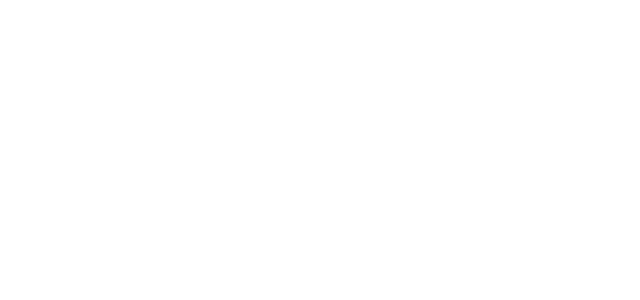
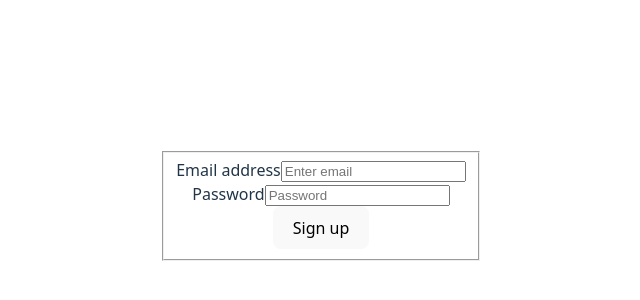
Before and after one commit to myaOlaye/Events-Platform, a React (Vite) app in the folder FE/: page /login in a window 1280 px wide. Before the commit this address had no page. Shown: the part 194-494 px from the top of the page, without its empty margins (319-959 px from the left). Built offline with nearby package versions, Linux system fonts and the light colour scheme; the HTML template or start-up script is replaced by a standard one.

Commit message:
Create login front end

```diff
--- a/FE/src/App.jsx
+++ b/FE/src/App.jsx
@@ -1,6 +1,7 @@
 import "./App.css";
 import EventSearch from "./components/eventSearch";
 import Signup from "./components/Signup";
+import Login from "./components/Login";
 import { Routes, Route } from "react-router-dom";
 
 function App() {
@@ -9,7 +10,9 @@ function App() {
       {/* <Header /> */}
       <Routes>
         {/* <Route path="/*" element={<ErrorPage path={"path"} />}></Route> */}
-        <Route path="/" element={<Signup />}></Route>
+        <Route path="/signup" element={<Signup />}></Route>
+        <Route path="/login" element={<Login />}></Route>
+        <Route path="/" element={<EventSearch />}></Route>
       </Routes>
     </>
   );
--- a/FE/src/api.js
+++ b/FE/src/api.js
@@ -5,17 +5,23 @@ const api = axios.create({
 });
 
 export const getEvents = () => {
-  return api.get(`/events`).then(({ data: { events } }) => {
-    return events;
+  return api
+    .get(`/events`, {
+      withCredentials: true,
+    })
+    .then(({ data: { events } }) => {
+      return events;
+    });
+};
+
+export const signupUser = (reqBody) => {
+  return api.post(`/users/signup`, reqBody).then(({ data: { user } }) => {
+    return user;
   });
 };
 
-export const signUpUser = (reqBody) => {
-  return api
-    .post(`/users/signup`, reqBody, {
-      withCredentials: true,
-    })
-    .then(({ data: { user } }) => {
-      return user;
-    });
+export const loginUser = (reqBody) => {
+  return api.post(`/users/login`, reqBody).then(({ data: { userData } }) => {
+    return userData;
+  });
 };
--- /dev/null
+++ b/FE/src/components/Login.jsx
@@ -0,0 +1,114 @@
+import React, { useState } from "react";
+import { useNavigate } from "react-router-dom";
+import Form from "react-bootstrap/Form";
+import { Button, Row, Col } from "react-bootstrap";
+import { isValidEmail } from "../utilities/formValidationFunctions";
+import { loginUser } from "../api";
+
+const Login = () => {
+  const [loginFormData, setLoginFormData] = useState({
+    email: "",
+    password: "",
+  });
+  const [formErrors, setFormErrors] = useState({ email: "", password: "" });
+  const [loading, setLoading] = useState(false);
+  const [loginError, setLoginError] = useState("");
+
+  const navigate = useNavigate();
+
+  const handleChange = (e) => {
+    const { name, value } = e.target;
+    setLoginFormData({ ...loginFormData, [name]: value });
+  };
+
+  const validateFormInputs = () => {
+    let hasError = false;
+
+    for (const [key, value] of Object.entries(loginFormData)) {
+      if (!value.trim()) {
+        setFormErrors((currErrors) => {
+          return { ...currErrors, [key]: `Please enter your ${key}` };
+        });
+        hasError = true;
+      } else
+        setFormErrors((currErrors) => {
+          return { ...currErrors, [key]: `` };
+        });
+    }
+
+    if (!isValidEmail(loginFormData.email)) {
+      setFormErrors((currErrors) => {
+        return { ...currErrors, email: `Please enter a valid email address` };
+      });
+      hasError = true;
+    } else
+      setFormErrors((currErrors) => {
+        return { ...currErrors, email: `` };
+      });
+
+    return !hasError;
+  };
+
+  const handleSubmit = (e) => {
+    e.preventDefault();
+
+    const isValid = validateFormInputs();
+    if (!isValid) return;
+
+    setLoading(true);
+
+    const reqBody = {
+      email: loginFormData.email,
+      password: loginFormData.password,
+    };
+
+    loginUser(reqBody)
+      .then((userData) => {
+        console.log(userData);
+        navigate("/");
+      })
+      .catch((err) => {
+        console.log(err);
+        if (err.status === 500) {
+          setLoginError("Login failed. Please try again later.");
+        }
+      });
+  };
+
+  return (
+    <Form onSubmit={handleSubmit}>
+      <fieldset>
+        <Form.Group className="mb-3" controlId="formGroupEmail">
+          <Form.Label>Email address</Form.Label>
+          <Form.Control
+            type="email"
+            placeholder="Enter email"
+            name="email"
+            value={loginFormData.email}
+            onChange={handleChange}
+          />
+          {formErrors.email}
+        </Form.Group>
+        <Form.Group className="mb-3" controlId="formGroupPassword">
+          <Form.Label>Password</Form.Label>
+          <Form.Control
+            type="password"
+            placeholder="Password"
+            name="password"
+            value={loginFormData.password}
+            onChange={handleChange}
+          />
+          {formErrors.password}
+        </Form.Group>
+        <Form.Group as={Row} className="mb-3">
+          <Col sm={{ span: 10, offset: 2 }}>
+            <Button type="submit">Sign up</Button>
+          </Col>
+        </Form.Group>
+      </fieldset>
+      {loginError && <p>{loginError}</p>}
+    </Form>
+  );
+};
+
+export default Login;
--- a/FE/src/components/Signup.jsx
+++ b/FE/src/components/Signup.jsx
@@ -2,12 +2,13 @@ import React, { useReducer } from "react";
 import Form from "react-bootstrap/Form";
 import { Row, Col, Button } from "react-bootstrap";
 import signupReducer from "../reducers/signupReducer";
+import { useNavigate } from "react-router-dom";
 import {
   formatFieldName,
   isValidEmail,
   isStrongPassword,
 } from "../utilities/formValidationFunctions";
-import { signUpUser } from "../api";
+import { signupUser } from "../api";
 
 const initialState = {
   formInputs: {
@@ -29,6 +30,7 @@ const initialState = {
 
 const Signup = () => {
   const [state, dispatch] = useReducer(signupReducer, initialState);
+  const navigate = useNavigate();
 
   const handleChange = (e) => {
     dispatch({
@@ -110,10 +112,11 @@ const Signup = () => {
     };
     // signup api request and catch block that sets signup error
 
-    signUpUser(reqBody)
+    signupUser(reqBody)
       .then((user) => {
         console.log(user);
         //need to do something here that would set loading to false or move to a diff page etc
+        navigate("/");
       })
       .catch((err) => {
         console.log(err);
```
